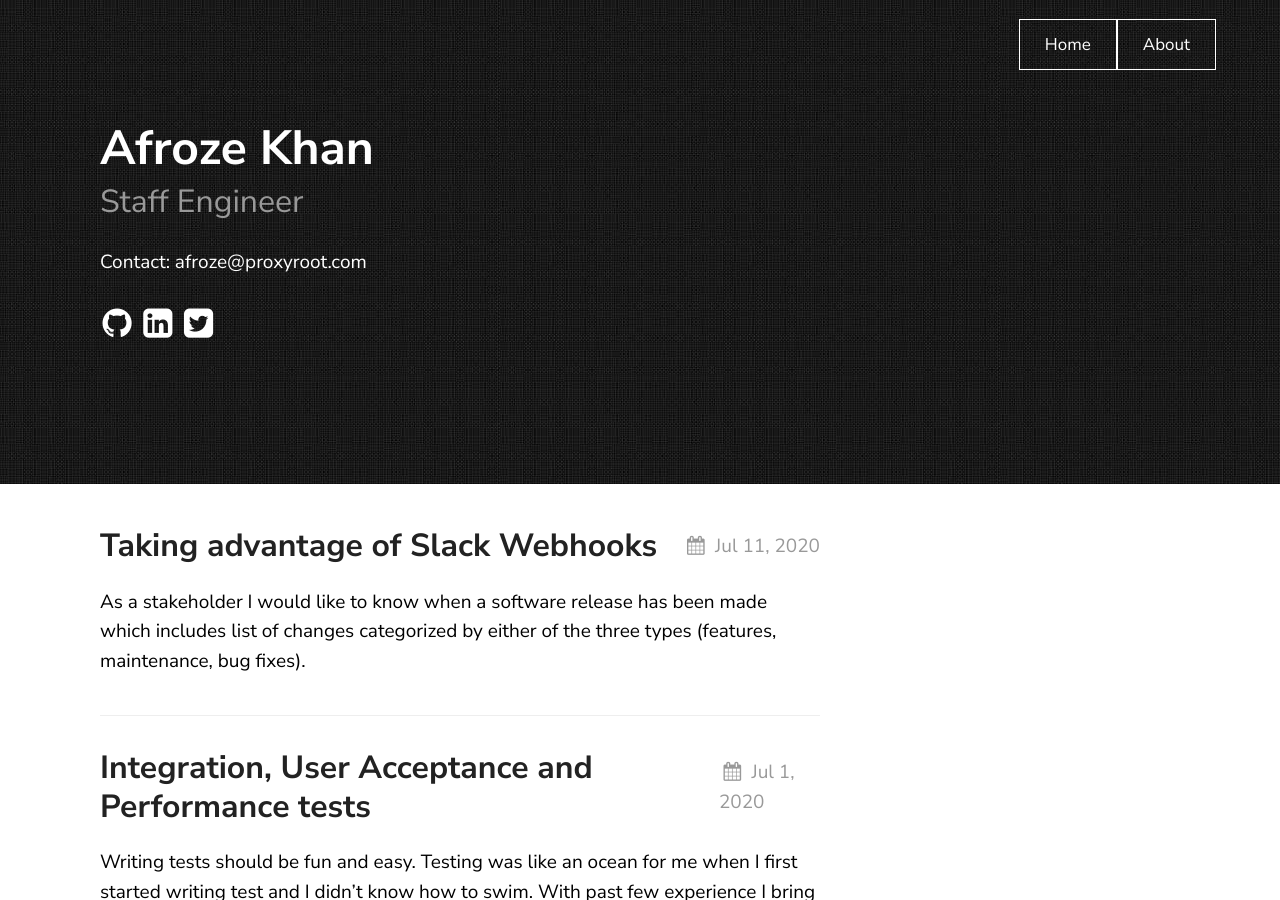
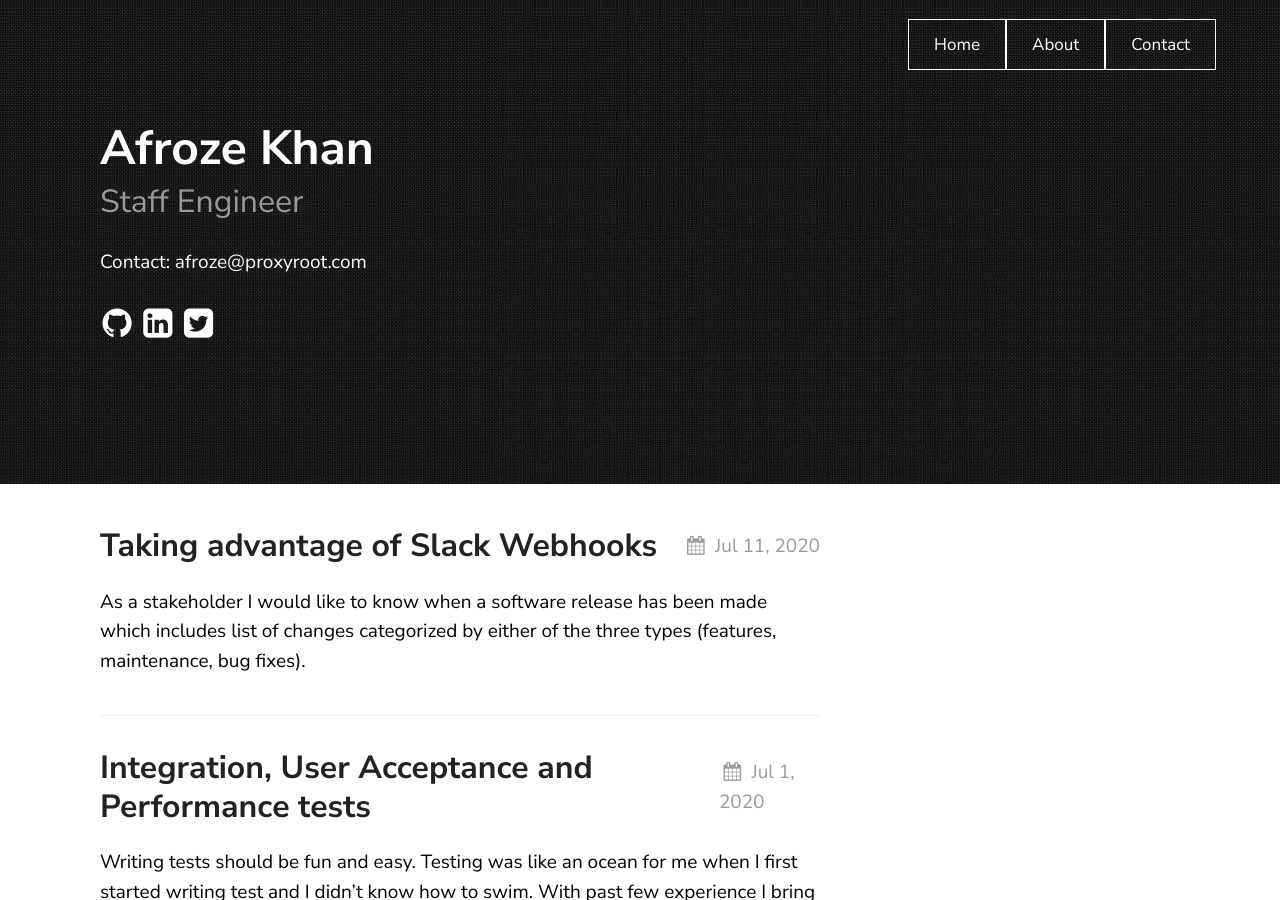
Before and after one commit to proxyroot/proxyroot.github.io, a Jekyll site: the page built from index.md, in a window 1280 px wide and 900 px high. Built offline with Jekyll 4.4.1, drawn with Linux system fonts in a browser that asks for light colours.

Commit message:
Add contact page
Signed-off-by: Afroze Khan <itsmeafroze@gmail.com>

```diff
--- a/_config.yml
+++ b/_config.yml
@@ -31,6 +31,7 @@
 header_pages:
 - index.md
 - about.md
+- contact.md
 
 # Build settings
 # theme: texture
--- a/_includes/nav.html
+++ b/_includes/nav.html
@@ -3,6 +3,7 @@
 	<ul>
 		<a href="/"><li>Home</li></a>
 		<a href="/about"><li>About</li></a>
+		<a href="/contact"><li>Contact</li></a>
 	</ul>
 </div>
 {%- endif -%}
```
Also changed, not shown: contact.md (added, +5 -0 lines).
